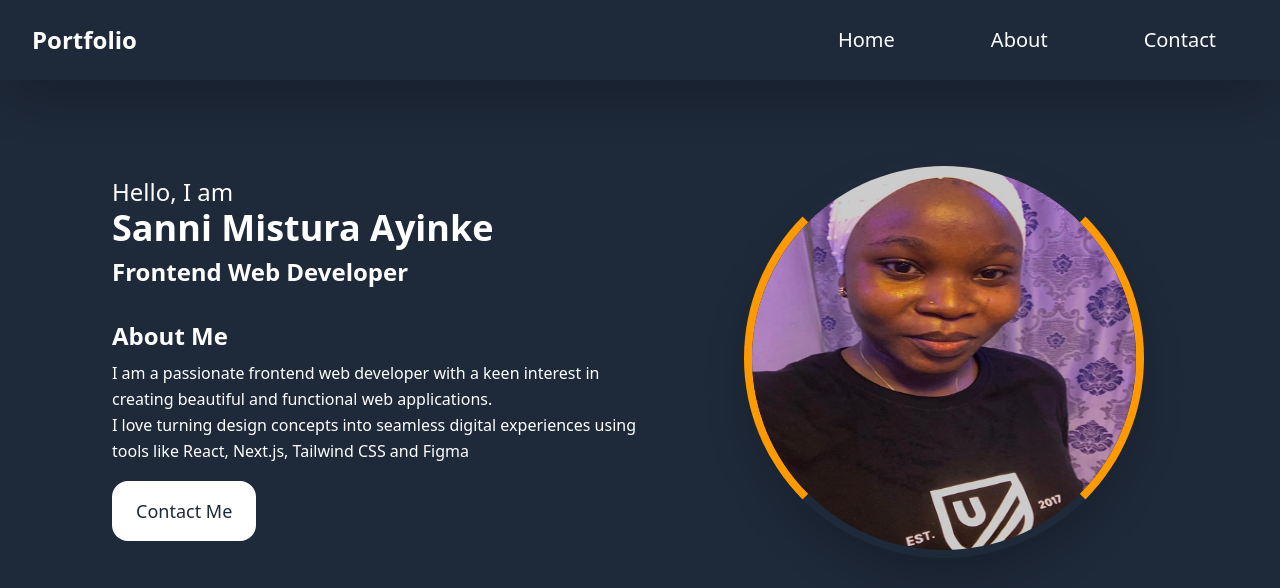
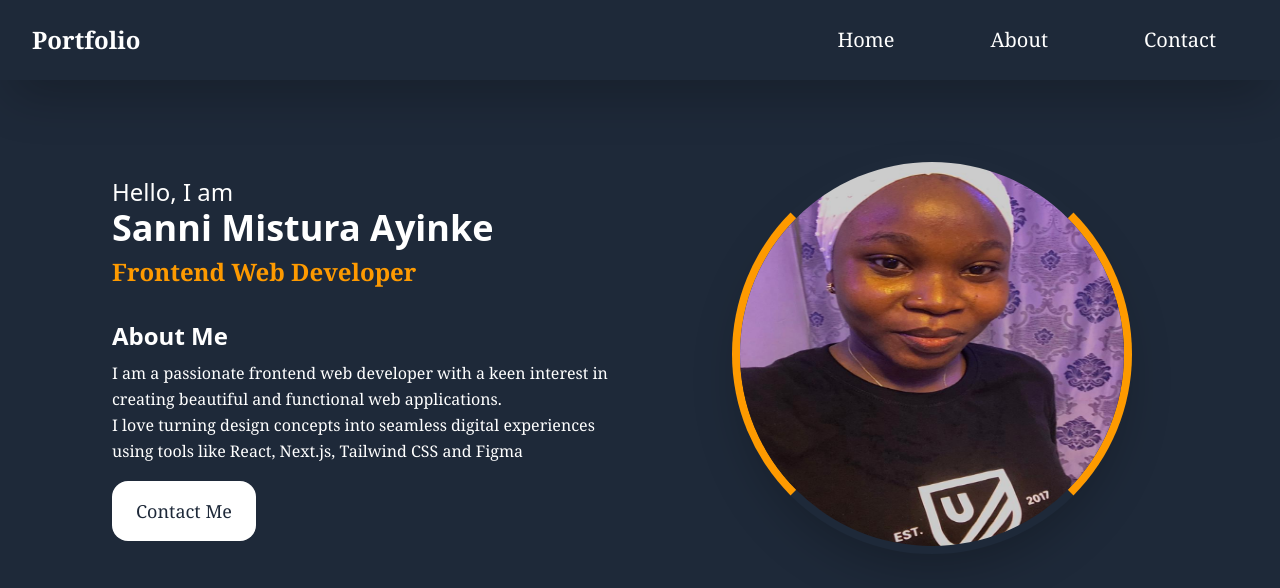
Before and after one commit to Atilola-code/Portfolio, a website: page index.html in a window 1280 px wide. Drawn offline with Linux system fonts and the light colour scheme.

Commit message:
feat: add new font styles

```diff
--- a/index.html
+++ b/index.html
@@ -9,9 +9,9 @@
 </head>
 <body class="h-screen bg-gray-800 text-white">
   <nav class="shadow-2xl">
-        <ul class="flex justify-between items-center text-2xl text-white px-8 py-6 ">
+        <ul class="flex justify-between items-center font-serif text-2xl text-white px-8 py-6 ">
             <li class="text-2xl font-bold">Portfolio </li>
-            <span class="flex md:space-x-24 pr-8 space-x-4 text-xl">
+            <span class="flex md:space-x-24 pr-8 space-x-2 text-xl">
                 <li class="hover:border-b-2 border-b-amber-500"><a href="#Home">Home</a></li>
                 <li class="hover:border-b-2 border-b-amber-500"><a href="#About">About</a></li>
                 <li class="hover:border-b-2 border-b-amber-500"><a href="#Contact">Contact</a></li>
@@ -21,19 +21,19 @@
     <main id="Home">
         <div class="flex flex-col md:flex-row justify-between items-center ">
         <div class="order-1 md:order-2">
-        <img src="./MYSELF.jpg" alt="My avatar" class=" rounded-full md:h-[400px] md:w-[400px] h-64 w-64 border-x-amber-500  border-y-transparent border-8 border-solid shadow-2xl flex justify-end md:items-end items-start md:mr-42 ml-8 mt-8 md:mt-12 transition hover:scale-105">
+        <img src="./MYSELF.jpg" alt="My avatar" class=" rounded-full md:h-[400px] md:w-[400px] h-64 w-64 border-x-amber-500  border-y-transparent border-8 border-solid shadow-2xl flex justify-end md:items-end items-start md:mr-48 ml-8 mt-8 md:mt-10 transition hover:scale-105">
         </div>
         <div class=" flex flex-col md:flex-row justify-between order-2 md:order-1 ">
             <div class="flex flex-col justify-between md:items-start items-center px-8 py-4 md:px-16 md:py-8 md:ml-12 ml[-16] ">
-                <p class="md:mt-16 mt-10 text-2xl">Hello, I am</p>
-                <h1 class="text-xl md:text-4xl font-bold">Sanni Mistura Ayinke</h1>
-                <h2 class="mt-2 md:text-2xl text-lg font-semibold">Frontend Web Developer</h2>
+                <p class="md:mt-16 mt-10 font-sans text-2xl">Hello, I am</p>
+                <h1 class="text-xl md:text-4xl font-sans font-bold">Sanni Mistura Ayinke</h1>
+                <h2 class="mt-2 md:text-2xl text-lg text-amber-500 font-serif font-semibold">Frontend Web Developer</h2>
                 <div id="About" >
-                    <h2 class="font-semibold md:text-2xl text-lg mt-4 md:mt-8 flex flex-col justify-between md:items-start items-center">About Me</h2>
-                    <p class="md:max-w-xl max-w-3xs leading-relaxed mt-2">I am a passionate frontend web developer with a keen interest in creating beautiful and functional web applications. <span class="md:flex hidden">I love turning design concepts into seamless digital experiences using tools like React, Next.js, Tailwind CSS and Figma</span></p>
+                    <h2 class="font-semibold font-sans md:text-2xl text-lg mt-4 md:mt-8 flex flex-col justify-between md:items-start items-center">About Me</h2>
+                    <p class="md:max-w-xl max-w-3xs font-serif leading-relaxed mt-2">I am a passionate frontend web developer with a keen interest in creating beautiful and functional web applications. <span class="md:flex hidden">I love turning design concepts into seamless digital experiences using tools like React, Next.js, Tailwind CSS and Figma</span></p>
                 </div>
                 <div id="Contact">
-                    <a href="mailto:sannimistura1211@gmail.com" class="inline-block bg-white hover:bg-amber-600 hover:text-white text-gray-800 text-lg md:px-6 md:py-4 px-4 py-2 rounded-2xl mt-8 text-center transition animate-bounce">Contact Me</a>
+                    <a href="mailto:sannimistura1211@gmail.com" class="inline-block bg-white hover:bg-amber-600 hover:text-white text-gray-800 text-lg md:px-6 md:py-4 px-4 py-2 rounded-2xl mt-8 text-center font-serif transition animate-bounce">Contact Me</a>
                 </div>
             </div>
             </div>
```
Also changed, not shown: portfolio.css.
